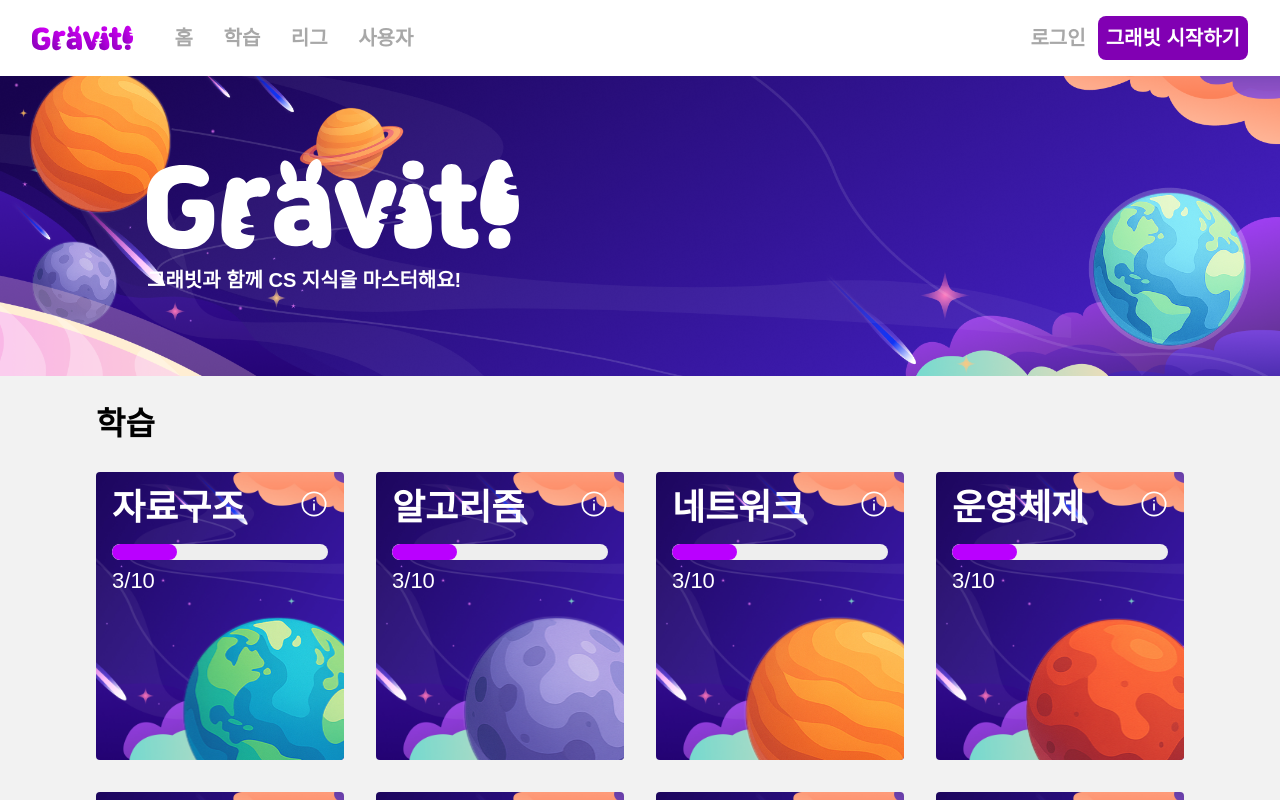
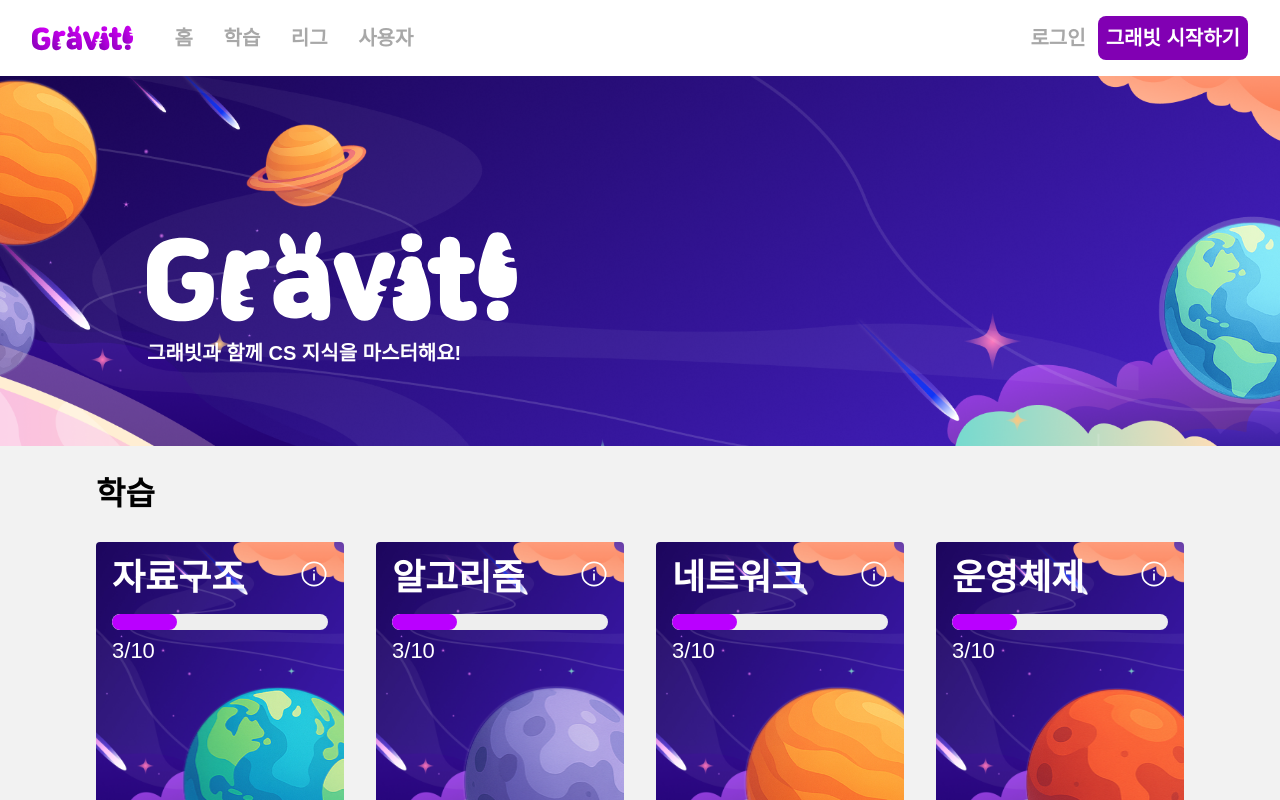
Before and after one commit to Team-Gravit/Web, a React (Vite) app: page /study in a window 1280 px wide. Shown: the top 800 px of the page. Built offline with nearby package versions, Linux system fonts and the light colour scheme; a web font is replaced by a local one.

Commit message:
design(#24): 배너 CSS 수정

```diff
--- a/src/components/@common/banner/Banner.tsx
+++ b/src/components/@common/banner/Banner.tsx
@@ -5,14 +5,16 @@ import Logo from '@/assets/logo/white-logo.svg?react';
 function Banner() {
     return (
         <section
-            className="w-full h-[300px] bg-cover bg-center flex flex-col justify-center"
+            className="w-full h-[370px] bg-cover bg-no-repeat bg-center flex flex-col justify-center overflow-hidden "
             style={{ backgroundImage: `url(${BannerImage})` }}
         >
+            <div className="w-full h-full relative pt-[76px]">
+                <div className="absolute flex flex-col items-start justify-center z-10 text-white left-[147px] top-1/2 transform -translate-y-1/2 gap-4 pt-[76px]">
+                    <Logo width={370} />
+                    <p className="font-bold text-xl text-white">그래빗과 함께 CS 지식을 마스터해요!</p>
+                </div>
+            </div>
             {/* <img src={BannerImage} alt="그래빗 배너 이미지" className="w-full h-full object-cover" /> */}
-            <div className="flex flex-col items-start justify-center z-10 text-white pl-[147px] gap-4">
-                <Logo w={370} />
-                <p className="font-bold text-xl text-white">그래빗과 함께 CS 지식을 마스터해요!</p>
-            </div>
         </section>
     );
 }
```
